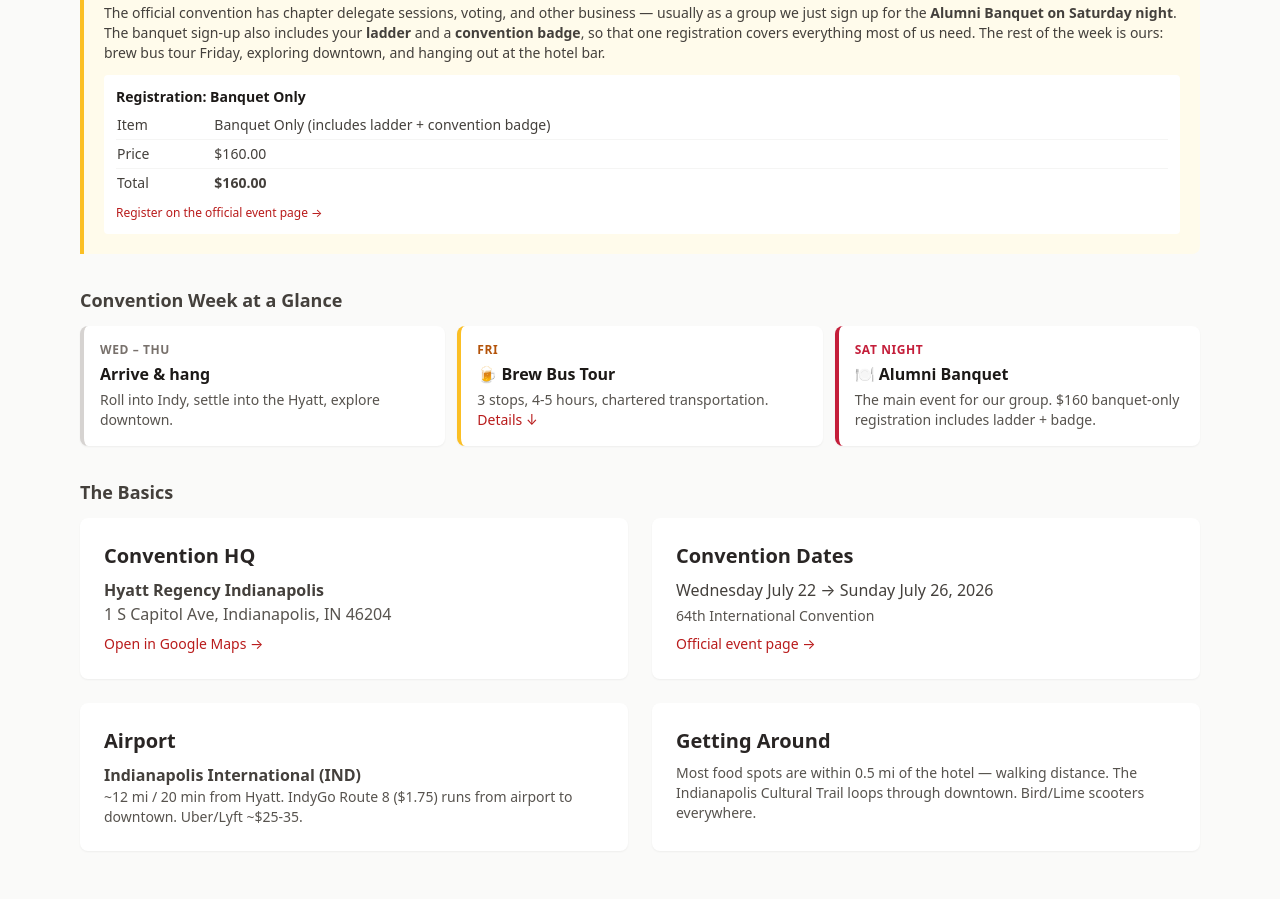
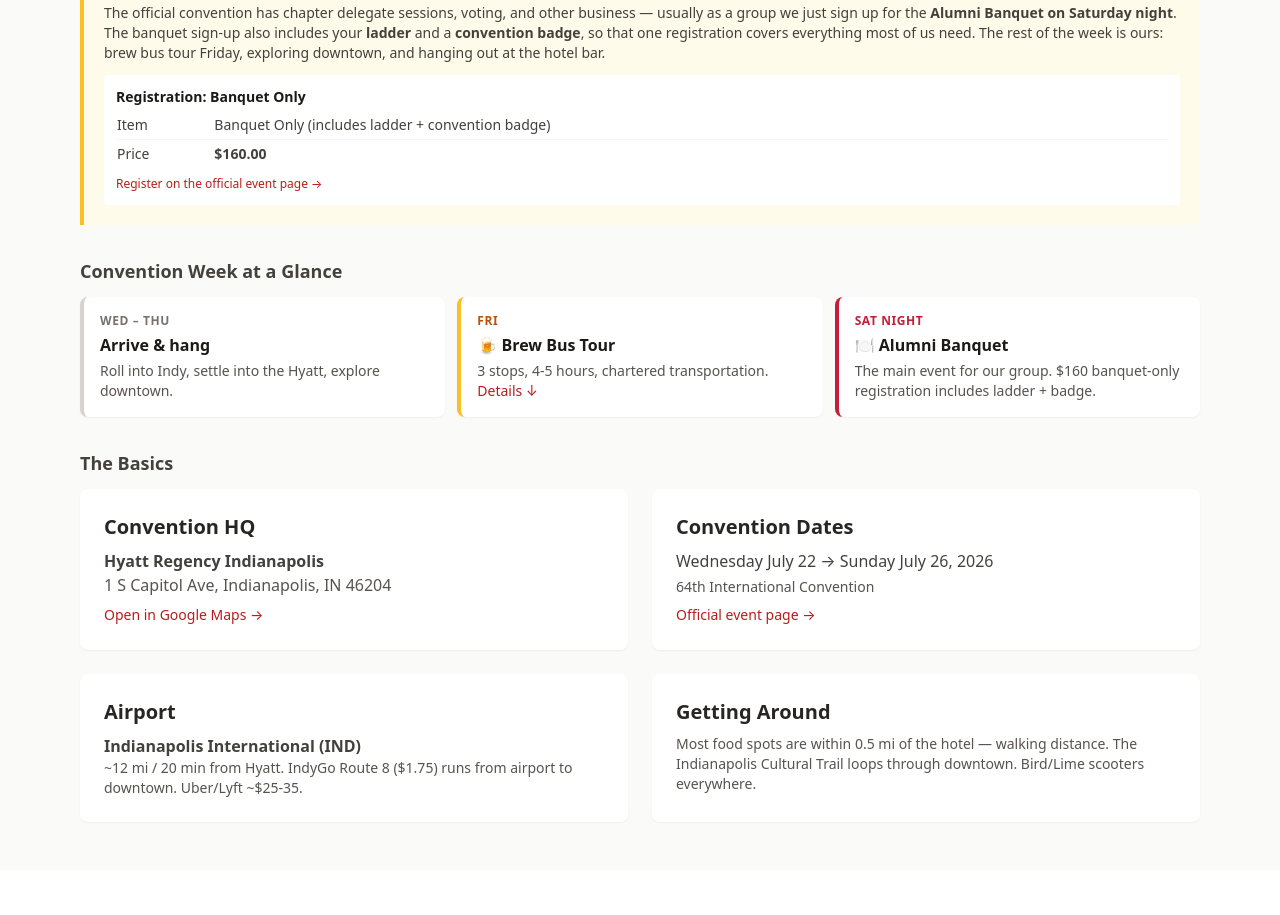
Before and after one commit to rwilson504/deltachi-conv, a plain HTML site: page index.html in a window 1280 px wide. Shown: the part 1021-1936 px from the top of the page. Drawn offline with nearby package versions, Linux system fonts and the light colour scheme.

Commit message:
Banquet pricing: drop redundant Total row

```diff
--- a/index.html
+++ b/index.html
@@ -99,8 +99,7 @@
           <table class="w-full text-stone-700">
             <tbody>
               <tr class="border-b border-stone-100"><td class="py-1">Item</td><td class="py-1">Banquet Only (includes ladder + convention badge)</td></tr>
-              <tr class="border-b border-stone-100"><td class="py-1">Price</td><td class="py-1">$160.00</td></tr>
-              <tr><td class="py-1">Total</td><td class="py-1 font-semibold">$160.00</td></tr>
+              <tr><td class="py-1">Price</td><td class="py-1 font-semibold">$160.00</td></tr>
             </tbody>
           </table>
           <a href="https://web.cvent.com/event/e55024cd-8dfc-44ad-9d1a-2bda98503b2d/summary" target="_blank" class="text-red-700 hover:underline text-xs mt-2 inline-block">Register on the official event page →</a>
```
